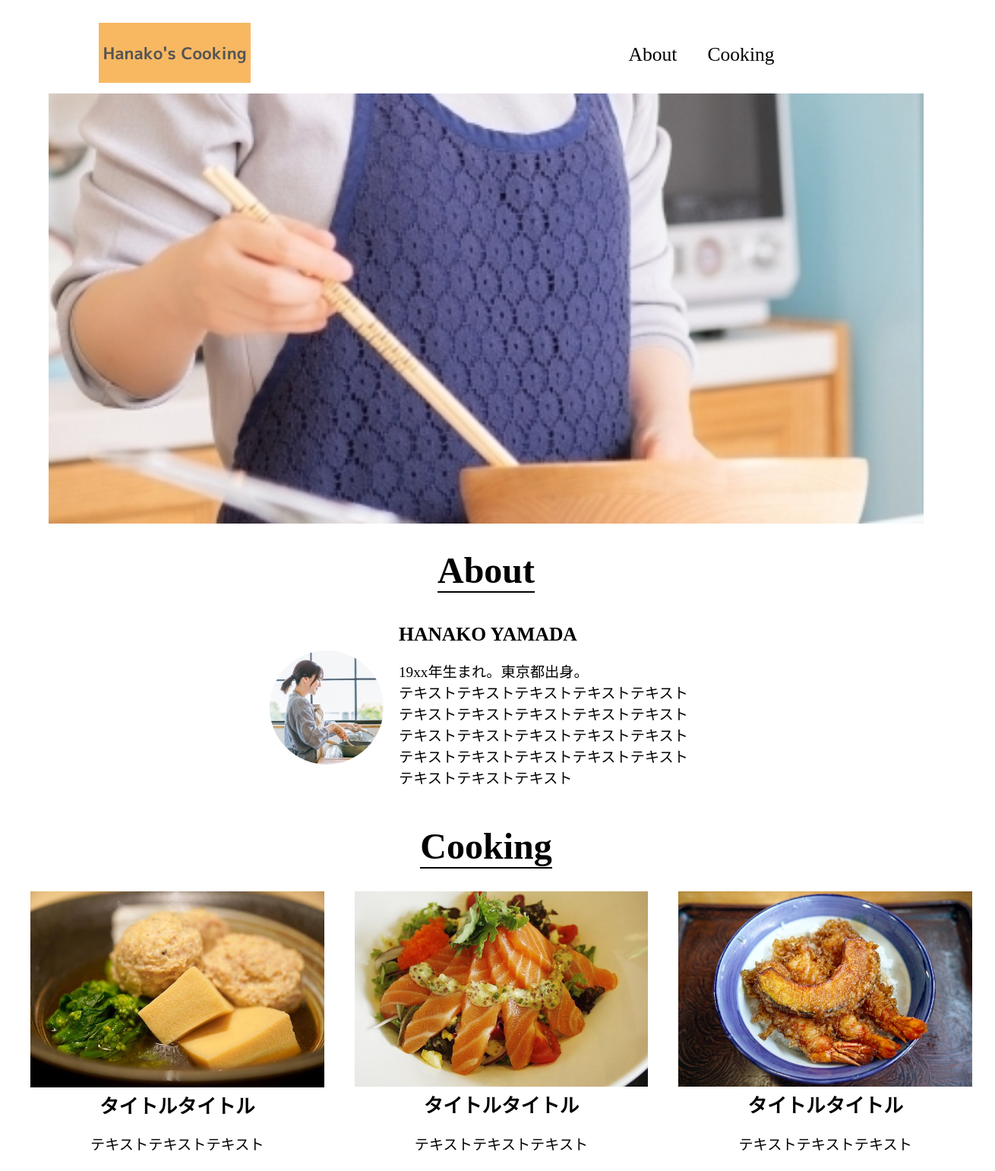
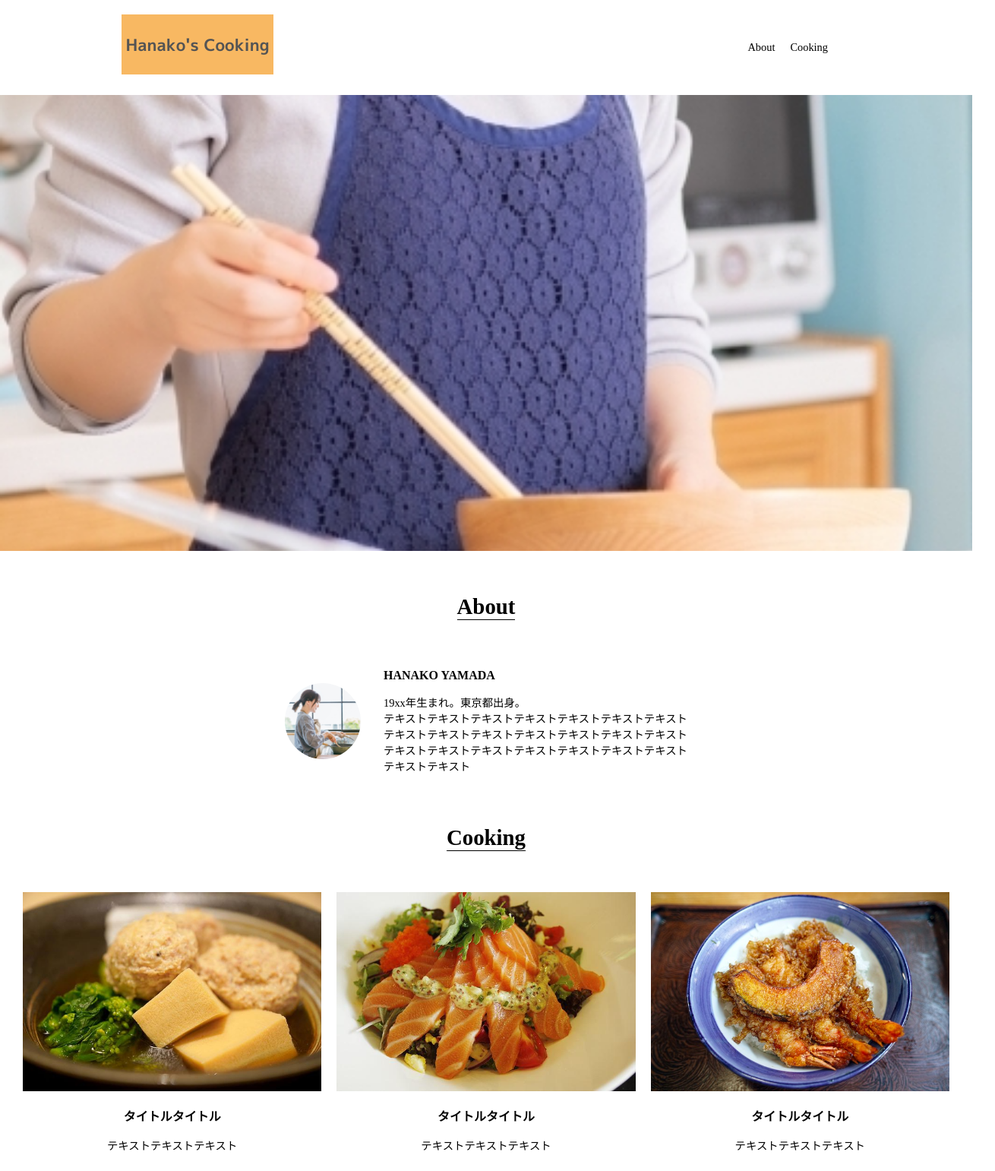
Before and after one commit to Negi-Neko/test, a plain HTML site: page index.html in a window 1280 px wide. Shown: the top 1541 px of the page at 76% size, 1310 px wide, since content can reach past the window. Drawn offline with Linux system fonts and the light colour scheme.

Commit message:
Update style.css

```diff
--- a/css/style.css
+++ b/css/style.css
@@ -1,15 +1,4 @@
 @charset "UTF-8";
-
-/*----------------------
-リセットのおまじない
-----------------------*/
-body,div,ul,li,h1,h2,h3{
-    margin:0;
-    padding:0;
-}
-
-ul{list-style:none;}
-h1,h2,h3{font-size:100%;}@charset "UTF-8";
 
 /*----------------------
 html
@@ -161,7 +150,7 @@ Cooking設定
 レスポンシブ設定（AboutとCookingのレイアウト変更）
 ----------------------*/
 
-/* 〜479px：スマホ縦------- */
+/* 〜600px：スマホ------- */
 @media screen and (max-width:600px) {
 
     #about .container{
@@ -199,230 +188,3 @@ Cooking設定
         max-width:100%;
     }
 }
-img{border:0;}
-
-/*----------------------
-ボディー
-----------------------*/
-body{
-    -webkit-text-size-adjust:100%;
-    font-weight:400;
-}
-
-
-/*----------------------
-ヘッダー
-----------------------*/
-#header{
-    display:flex;
-    justify-content: space-between;
-    margin: 30px auto 10px auto;
-    padding: 0 7%;
-    text-align: center;
-}
-
-#header:first-child{
-    margin-right:auto;
-    margin-left:40px;
-}
-
-#header ul{
-    display:flex;
-    height:100%;
-    justify-content: center;
-}
-
-#header li{
-    font-size:1.6rem;
-    margin: auto 40px auto auto;
-}
-
-#header a:link, a:visited, a:hover, a:active {
-    text-decoration: none;
-    color: black;
-}
-
-/*----------------------
-初めの画像
-----------------------*/
-.mainImg{
-    width:90%;
-    margin: 0 auto;
-    text-align: center;
-}
-
-.mainImg img{
-	width: 100%;
-	height: auto;
-}
-
-/*----------------------
-パネルヘッダー共通設定
-----------------------*/
-#panelHeader{
-    text-align:center;
-    font-size:3rem;
-}
-
-#panelHeader h2{
-    display:inline-block;
-    border-bottom: 2px solid;
-}
-
-
-/*----------------------
-pとh3共通設定
-----------------------*/
-h3{
-    font-size:1.6rem;
-}
-
-p{
-    font-size:1.2rem;
-}
-
-
-/*----------------------
-About設定
-----------------------*/
-#about .container{
-    width:800px;
-    display:flex;
-    margin:30px auto;
-}
-
-#about .content img{
-    margin-left:auto;
-    margin-right:10px;
-    width:150px;
-	height:150px;
-	object-fit:cover;
-	border-radius:50%;
-    object-position:0px 0px;
-}
-#about .content h3{
-    margin-right:auto;
-    margin-left:10px;
-}
-#about .content p{
-    margin-right:auto;
-    margin-left:10px;
-}
-
-/*----------------------
-Cooking設定
-----------------------*/
-#cooking .container{
-    width:100%;
-    display:flex;
-    margin:30px 10px;
-}
-
-
-#cooking .content{
-    width : calc(100% / 3) ;
-    height: auto;
-    margin:0 20px;
-    text-align:center
-}
-#cooking .content img{
-    width:100%;
-    height:auto;
-}
-
-/*----------------------
-フッター設定
-----------------------*/
-#footer{
-    text-align:center;
-}
-
-/*----------------------
-レスポンシブ設定
-
-- 〜479px：スマートフォン縦
-- 480px〜599px：スマートフォン横
-- 600px〜959px：タブレット
-- 960px〜1279px：小型PC
-- 1280px〜：大型PC
-----------------------*/
-
-/* 〜479px：スマホ縦------- */
-@media screen and (max-width:479px) {
-    #header li{
-      font-size:0.9rem;
-    }
-    h2{
-      font-size: 1.8rem;
-    }
-    h3{
-      font-size: 0.9rem;
-    }
-    p{
-      font-size: 0.5rem;
-    }
-}
-
-/* 480px〜599px：スマホ横------- */
-@media screen and (min-width:480px) and (max-width:599px) {
-    #header li{
-      font-size:1rem;
-    }
-    h2{
-      font-size: 2rem;
-    }
-    h3{
-      font-size: 1rem;
-    }
-    p{
-      font-size: 0.6rem;
-    }
-}
-
-/* 600px〜959px：タブレット----- */
-@media screen and (min-width:600px) and (max-width:959px) {
-    #header li{
-        font-size:1.2rem;
-    }
-    h2{
-        font-size: 2.4rem;
-    }
-    h3{
-        font-size: 1.2rem;
-    }
-    p{
-        font-size: 0.8rem;
-    }
-}
-
-/* 960px〜1279px：小型PC-------- */
-@media screen and (min-width:960px) and (max-width:1279px) {
-    #header li{
-        font-size:1.4rem;
-    }
-    h2{
-        font-size: 2.6rem;
-    }
-    h3{
-        font-size: 1.4rem;
-    }
-    p{
-        font-size: 1rem;
-    }
-}
-
-/* 1280px〜：大型PC------------- */
-@media screen and (min-width:1280px) {
-    #header li{
-        font-size:1.6rem;
-    }
-    h2{
-        font-size: 3rem;
-    }
-    h3{
-        font-size: 1.6rem;
-    }
-    p{
-        font-size: 1.2rem;
-    }
-}
```
